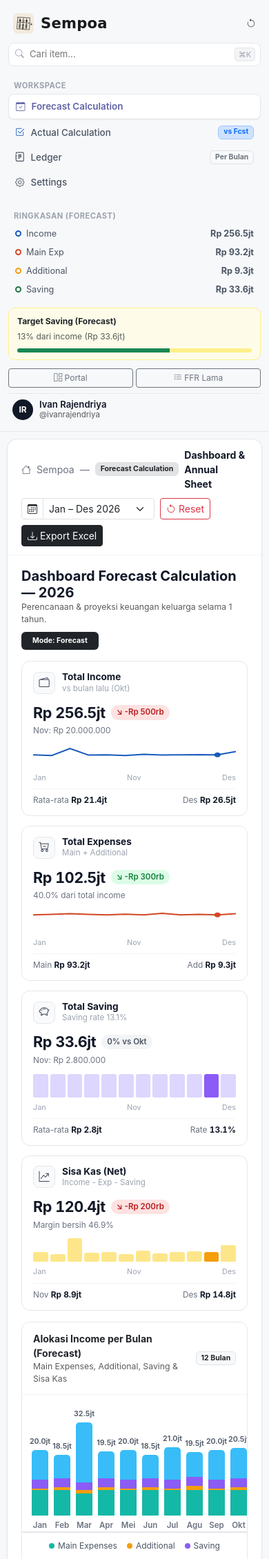
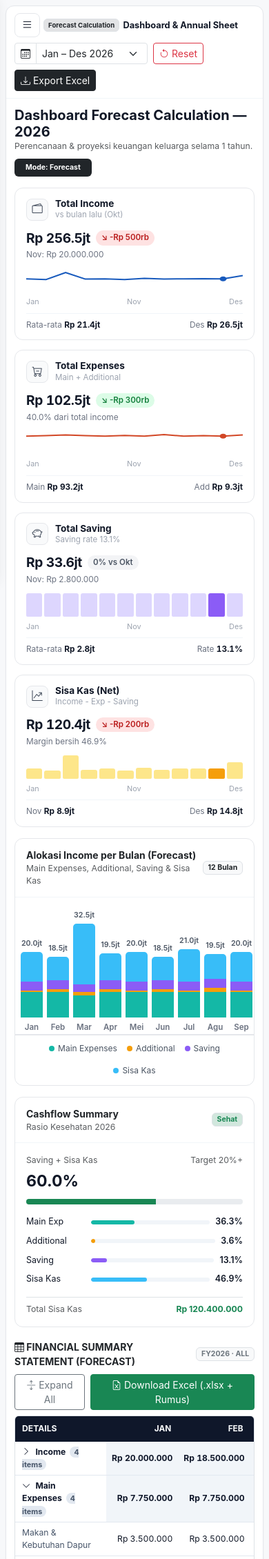
Before and after one commit to rajendriya14/sch, a PHP site: page /scheduling-system/views/ffr/sempoa.php in a window 390 px wide. Shown: the top 2260 px of the page at 69% size. Run offline with PHP 8.4, Linux system fonts and the light colour scheme; some libraries are stand-ins or nearby versions; some web fonts are replaced.

Commit message:
style(sempoa): make layout responsive for mobile, tablet, and desktop

```diff
--- a/scheduling-system/views/ffr/sempoa.php
+++ b/scheduling-system/views/ffr/sempoa.php
@@ -273,13 +273,72 @@ $loggedUser = $_SESSION['username'] ?? 'ivanrajendriya';
         .summary-pct-row td, .summary-pct-row td.col-det { background: #bbf7d0; color: #14532d; font-weight: 700; }
         .count-pill { font-size: 0.68rem; background: #e2e8f0; color: #475569; padding: 1px 6px; border-radius: 999px; margin-left: 6px; }
 
-        @media (max-width: 900px) {
-            .app-shell { flex-direction: column; }
-            .app-sidebar { width: 100%; height: auto; position: static; border-right: none; border-bottom: 1px solid var(--border-subtle); }
-            .app-main-wrap { padding: 10px; }
+        /* Mobile & Tablet Responsive Drawer + Table Tuning */
+        .mobile-menu-btn {
+            display: none;
+            border: 1px solid var(--border-subtle);
+            background: #fff;
+            border-radius: 8px;
+            padding: 4px 9px;
+            font-size: 1.05rem;
+            color: #111827;
+            cursor: pointer;
+        }
+        .sidebar-backdrop {
+            display: none;
+            position: fixed;
+            inset: 0;
+            background: rgba(15, 23, 42, 0.45);
+            z-index: 1040;
+        }
+        .sidebar-backdrop.show { display: block; }
+
+        @media (max-width: 991px) {
+            .mobile-menu-btn { display: inline-flex; align-items: center; justify-content: center; }
+            .app-sidebar {
+                position: fixed;
+                left: -280px;
+                top: 0;
+                bottom: 0;
+                width: 268px;
+                height: 100vh;
+                z-index: 1050;
+                transition: left 0.22s ease;
+                box-shadow: 4px 0 20px rgba(0,0,0,0.12);
+            }
+            .app-sidebar.open { left: 0; }
+            .app-main-wrap { padding: 8px; }
+            .app-canvas { min-height: calc(100vh - 16px); border-radius: 12px; }
+            .canvas-topbar { padding: 10px 14px; }
+            .canvas-body { padding: 14px; }
+            .stacked-chart-area { overflow-x: auto; gap: 6px; padding: 18px 8px 0; }
+            .stacked-col { min-width: 32px; }
+        }
+
+        @media (max-width: 576px) {
+            .canvas-topbar { padding: 10px 12px; gap: 8px; }
+            .canvas-body { padding: 12px; }
+            .breadcrumb-title { font-size: 0.8rem; gap: 5px; }
+            .sheet-table thead th.col-item, .sheet-table tbody td.col-item,
+            .summary-table thead th.col-det, .summary-table tbody td.col-det {
+                min-width: 132px;
+                max-width: 150px;
+                padding-left: 10px;
+                font-size: 0.76rem;
+                white-space: normal;
+            }
+            .sheet-table tbody td, .summary-table tbody td {
+                padding: 6px 8px;
+                font-size: 0.76rem;
+            }
+            .editable-cell { min-width: 82px; }
+            .section-add-controls { flex-wrap: wrap; }
+            .section-add-select { min-width: 150px; flex: 1 1 150px; }
+            .annual-tab-btn { padding: 7px 12px; font-size: 0.82rem; }
+            .kpi-big-val { font-size: 1.2rem; }
         }
         @media print {
-            .app-sidebar, .canvas-topbar, .no-print { display: none !important; }
+            .app-sidebar, .sidebar-backdrop, .canvas-topbar, .no-print { display: none !important; }
             .app-main-wrap { padding: 0 !important; }
             .app-canvas { border: none !important; box-shadow: none !important; }
             .canvas-body { padding: 0 !important; }
@@ -288,9 +347,10 @@ $loggedUser = $_SESSION['username'] ?? 'ivanrajendriya';
     </style>
 </head>
 <body>
+    <div class="sidebar-backdrop" id="sidebarBackdrop"></div>
     <div class="app-shell">
         <!-- Left Sidebar -->
-        <aside class="app-sidebar">
+        <aside class="app-sidebar" id="appSidebar">
             <div>
                 <div class="brand-row">
                     <a href="#" class="brand-left">
@@ -357,9 +417,12 @@ $loggedUser = $_SESSION['username'] ?? 'ivanrajendriya';
             <div class="app-canvas theme-teams" id="appCanvas">
                 <div class="canvas-topbar">
                     <div class="breadcrumb-title">
-                        <i class="bi bi-house"></i>
-                        <span>Sempoa</span>
-                        <span>—</span>
+                        <button type="button" class="mobile-menu-btn" id="mobileMenuBtn" aria-label="Buka menu">
+                            <i class="bi bi-list"></i>
+                        </button>
+                        <i class="bi bi-house d-none d-sm-inline"></i>
+                        <span class="d-none d-sm-inline">Sempoa</span>
+                        <span class="d-none d-sm-inline">—</span>
                         <span id="topModeBadge" class="badge bg-secondary-subtle text-dark border">Forecast</span>
                         <strong id="topBreadcrumbCurrent">Dashboard</strong>
                     </div>
@@ -1575,11 +1638,22 @@ $loggedUser = $_SESSION['username'] ?? 'ivanrajendriya';
                 saveState(); renderManageList(); render();
             });
 
+            function closeMobileSidebar() {
+                document.getElementById('appSidebar')?.classList.remove('open');
+                document.getElementById('sidebarBackdrop')?.classList.remove('show');
+            }
+            document.getElementById('mobileMenuBtn')?.addEventListener('click', function () {
+                document.getElementById('appSidebar')?.classList.toggle('open');
+                document.getElementById('sidebarBackdrop')?.classList.toggle('show');
+            });
+            document.getElementById('sidebarBackdrop')?.addEventListener('click', closeMobileSidebar);
+
             document.querySelectorAll('.side-nav-btn[data-nav]').forEach(btn => {
                 btn.addEventListener('click', function () {
                     document.querySelectorAll('.side-nav-btn[data-nav]').forEach(b => b.classList.remove('active'));
                     this.classList.add('active');
                     currentNav = this.dataset.nav;
+                    closeMobileSidebar();
                     render();
                 });
             });
```
